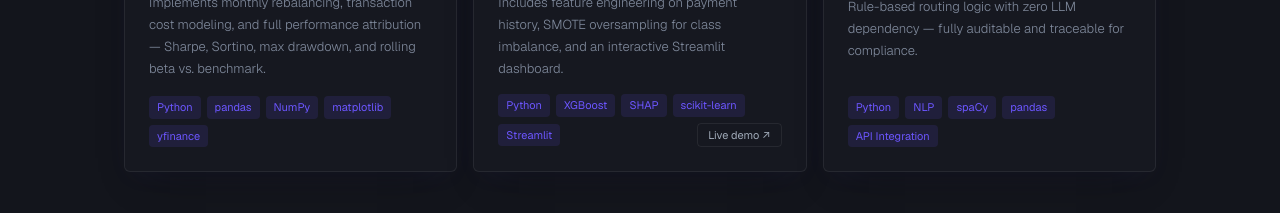
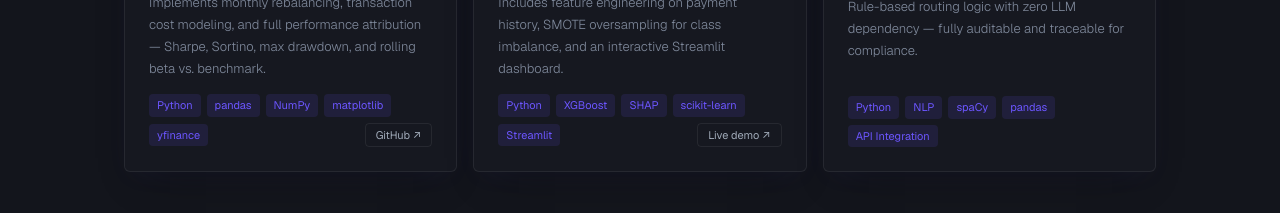
Before and after one commit to AGagniare/EUR-JPY-Monitor, a Next.js app: page / in a window 1280 px wide. Shown: the part 1440-1653 px from the top of the page. Built offline with nearby package versions, Linux system fonts and the light colour scheme.

Commit message:
feat: link momentum-backtester GitHub repo from project card

```diff
--- a/app/page.tsx
+++ b/app/page.tsx
@@ -595,12 +595,14 @@ function ProjectCard({
   tags,
   highlight,
   link,
+  linkLabel = "Live demo ↗",
 }: {
   title: string;
   description: string;
   tags: string[];
   highlight?: string;
   link?: string;
+  linkLabel?: string;
 }) {
   return (
     <div
@@ -696,7 +698,7 @@ function ProjectCard({
               e.currentTarget.style.borderColor = T.border;
             }}
           >
-            Live demo ↗
+            {linkLabel}
           </a>
         )}
       </div>
@@ -799,6 +801,8 @@ const projects = [
     description:
       "Python backtesting engine for equity momentum strategies on S&P 500 constituents. Implements monthly rebalancing, transaction cost modeling, and full performance attribution — Sharpe, Sortino, max drawdown, and rolling beta vs. benchmark.",
     tags: ["Python", "pandas", "NumPy", "matplotlib", "yfinance"],
+    link: "https://github.com/AGagniare/momentum-backtester",
+    linkLabel: "GitHub ↗",
   },
   {
     title: "Credit Default Prediction Model",
```
